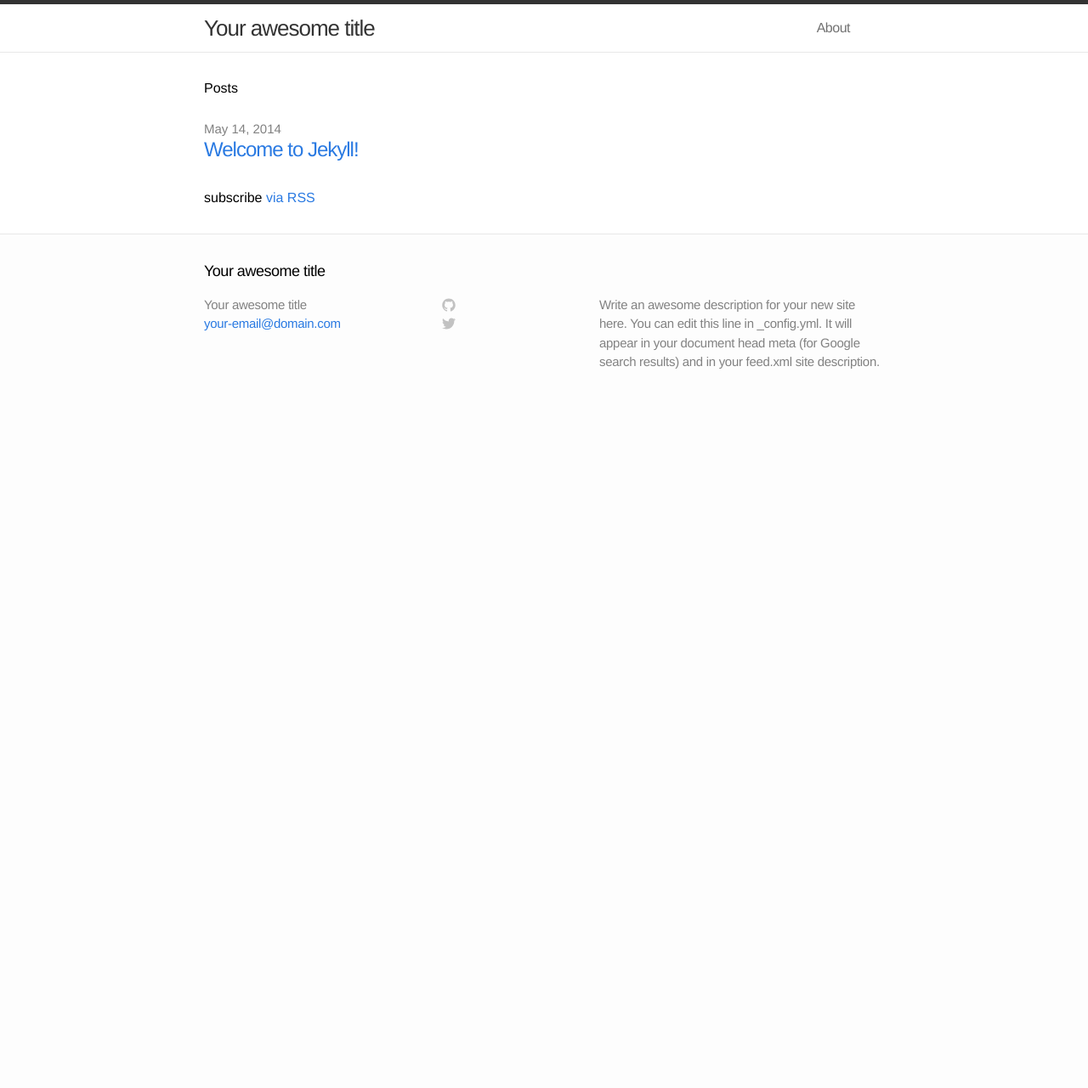
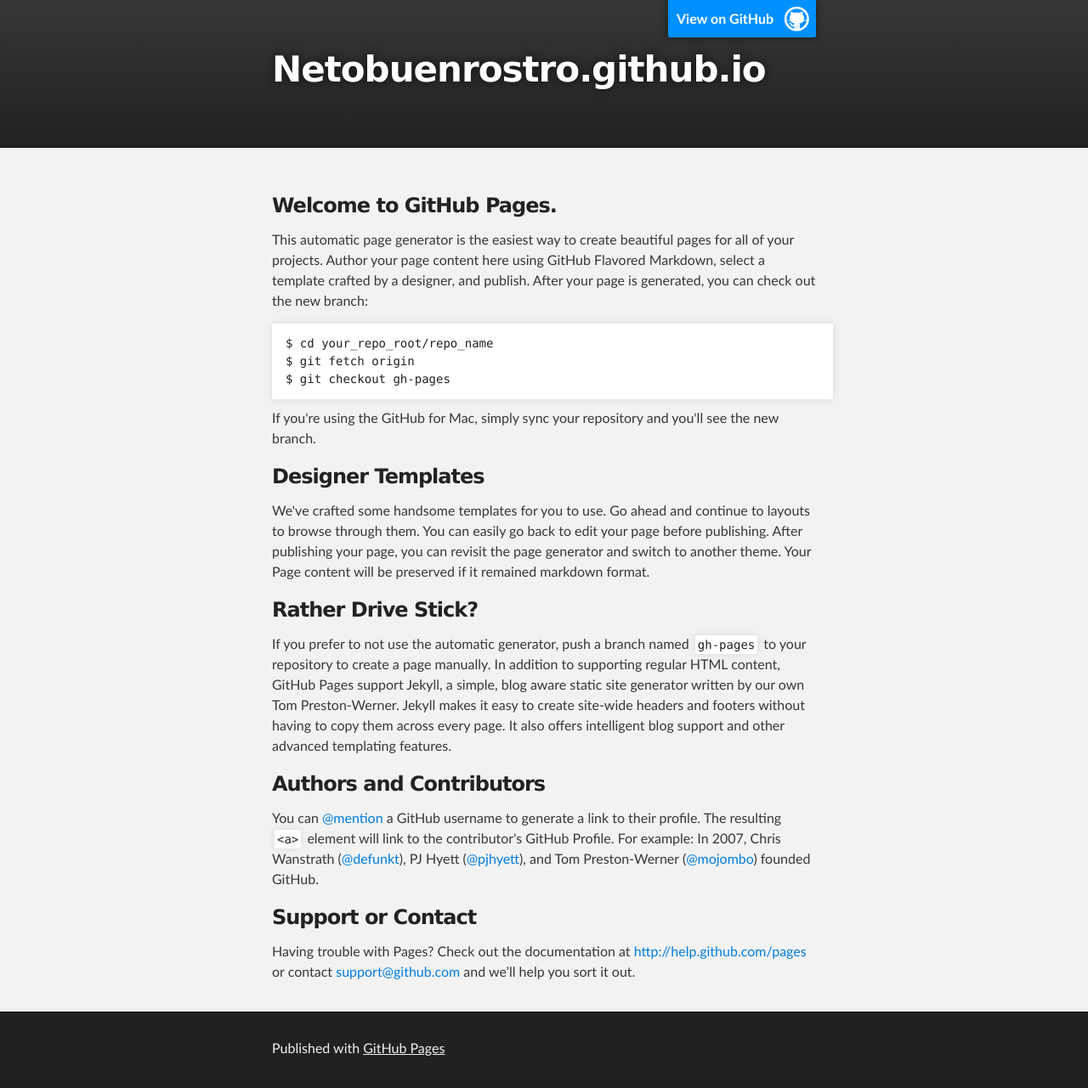
Before and after one commit to NetoBuenrostro/netobuenrostro.github.io, a Jekyll site: the page index.html, which Jekyll copies as it is, in a window 1280 px wide. Shown: the whole page at 85% size. Built offline with Jekyll 4.4.1, drawn with Linux system fonts in a browser that asks for light colours; before the commit the page ends 900 px from its top, so only the background shows below that.

Commit message:
Replace master branch with page content via GitHub

```diff
--- a/index.html
+++ b/index.html
@@ -1,20 +1,74 @@
----
-layout: default
----
+<!DOCTYPE html>
+<html>
 
-<div class="home">
+  <head>
+    <meta charset='utf-8' />
+    <meta http-equiv="X-UA-Compatible" content="chrome=1" />
+    <meta name="description" content="Netobuenrostro.github.io : " />
 
-  <h1>Posts</h1>
+    <link rel="stylesheet" type="text/css" media="screen" href="stylesheets/stylesheet.css">
 
-  <ul class="posts">
-    {% for post in site.posts %}
-      <li>
-        <span class="post-date">{{ post.date | date: "%b %-d, %Y" }}</span>
-        <a class="post-link" href="{{ post.url | prepend: site.baseurl }}">{{ post.title }}</a>
-      </li>
-    {% endfor %}
-  </ul>
+    <title>Netobuenrostro.github.io</title>
+  </head>
 
-  <p class="rss-subscribe">subscribe <a href="{{ "/feed.xml" | prepend: site.baseurl }}">via RSS</a></p>
+  <body>
 
-</div>
+    <!-- HEADER -->
+    <div id="header_wrap" class="outer">
+        <header class="inner">
+          <a id="forkme_banner" href="https://github.com/NetoBuenrostro">View on GitHub</a>
+
+          <h1 id="project_title">Netobuenrostro.github.io</h1>
+          <h2 id="project_tagline"></h2>
+
+        </header>
+    </div>
+
+    <!-- MAIN CONTENT -->
+    <div id="main_content_wrap" class="outer">
+      <section id="main_content" class="inner">
+        <h3>
+<a name="welcome-to-github-pages" class="anchor" href="#welcome-to-github-pages"><span class="octicon octicon-link"></span></a>Welcome to GitHub Pages.</h3>
+
+<p>This automatic page generator is the easiest way to create beautiful pages for all of your projects. Author your page content here using GitHub Flavored Markdown, select a template crafted by a designer, and publish. After your page is generated, you can check out the new branch:</p>
+
+<pre><code>$ cd your_repo_root/repo_name
+$ git fetch origin
+$ git checkout gh-pages
+</code></pre>
+
+<p>If you're using the GitHub for Mac, simply sync your repository and you'll see the new branch.</p>
+
+<h3>
+<a name="designer-templates" class="anchor" href="#designer-templates"><span class="octicon octicon-link"></span></a>Designer Templates</h3>
+
+<p>We've crafted some handsome templates for you to use. Go ahead and continue to layouts to browse through them. You can easily go back to edit your page before publishing. After publishing your page, you can revisit the page generator and switch to another theme. Your Page content will be preserved if it remained markdown format.</p>
+
+<h3>
+<a name="rather-drive-stick" class="anchor" href="#rather-drive-stick"><span class="octicon octicon-link"></span></a>Rather Drive Stick?</h3>
+
+<p>If you prefer to not use the automatic generator, push a branch named <code>gh-pages</code> to your repository to create a page manually. In addition to supporting regular HTML content, GitHub Pages support Jekyll, a simple, blog aware static site generator written by our own Tom Preston-Werner. Jekyll makes it easy to create site-wide headers and footers without having to copy them across every page. It also offers intelligent blog support and other advanced templating features.</p>
+
+<h3>
+<a name="authors-and-contributors" class="anchor" href="#authors-and-contributors"><span class="octicon octicon-link"></span></a>Authors and Contributors</h3>
+
+<p>You can <a href="https://github.com/blog/821" class="user-mention">@mention</a> a GitHub username to generate a link to their profile. The resulting <code>&lt;a&gt;</code> element will link to the contributor's GitHub Profile. For example: In 2007, Chris Wanstrath (<a href="https://github.com/defunkt" class="user-mention">@defunkt</a>), PJ Hyett (<a href="https://github.com/pjhyett" class="user-mention">@pjhyett</a>), and Tom Preston-Werner (<a href="https://github.com/mojombo" class="user-mention">@mojombo</a>) founded GitHub.</p>
+
+<h3>
+<a name="support-or-contact" class="anchor" href="#support-or-contact"><span class="octicon octicon-link"></span></a>Support or Contact</h3>
+
+<p>Having trouble with Pages? Check out the documentation at <a href="http://help.github.com/pages">http://help.github.com/pages</a> or contact <a href="mailto:support@github.com">support@github.com</a> and we’ll help you sort it out.</p>
+      </section>
+    </div>
+
+    <!-- FOOTER  -->
+    <div id="footer_wrap" class="outer">
+      <footer class="inner">
+        <p>Published with <a href="http://pages.github.com">GitHub Pages</a></p>
+      </footer>
+    </div>
+
+
+
+  </body>
+</html>
--- /dev/null
+++ b/javascripts/main.js
@@ -0,0 +1 @@
+console.log('This would be the main JS file.');
--- /dev/null
+++ b/stylesheets/pygment_trac.css
@@ -0,0 +1,70 @@
+.highlight .hll { background-color: #ffffcc }
+.highlight  { background: #f0f3f3; }
+.highlight .c { color: #0099FF; font-style: italic } /* Comment */
+.highlight .err { color: #AA0000; background-color: #FFAAAA } /* Error */
+.highlight .k { color: #006699; font-weight: bold } /* Keyword */
+.highlight .o { color: #555555 } /* Operator */
+.highlight .cm { color: #0099FF; font-style: italic } /* Comment.Multiline */
+.highlight .cp { color: #009999 } /* Comment.Preproc */
+.highlight .c1 { color: #0099FF; font-style: italic } /* Comment.Single */
+.highlight .cs { color: #0099FF; font-weight: bold; font-style: italic } /* Comment.Special */
+.highlight .gd { background-color: #FFCCCC; border: 1px solid #CC0000 } /* Generic.Deleted */
+.highlight .ge { font-style: italic } /* Generic.Emph */
+.highlight .gr { color: #FF0000 } /* Generic.Error */
+.highlight .gh { color: #003300; font-weight: bold } /* Generic.Heading */
+.highlight .gi { background-color: #CCFFCC; border: 1px solid #00CC00 } /* Generic.Inserted */
+.highlight .go { color: #AAAAAA } /* Generic.Output */
+.highlight .gp { color: #000099; font-weight: bold } /* Generic.Prompt */
+.highlight .gs { font-weight: bold } /* Generic.Strong */
+.highlight .gu { color: #003300; font-weight: bold } /* Generic.Subheading */
+.highlight .gt { color: #99CC66 } /* Generic.Traceback */
+.highlight .kc { color: #006699; font-weight: bold } /* Keyword.Constant */
+.highlight .kd { color: #006699; font-weight: bold } /* Keyword.Declaration */
+.highlight .kn { color: #006699; font-weight: bold } /* Keyword.Namespace */
+.highlight .kp { color: #006699 } /* Keyword.Pseudo */
+.highlight .kr { color: #006699; font-weight: bold } /* Keyword.Reserved */
+.highlight .kt { color: #007788; font-weight: bold } /* Keyword.Type */
+.highlight .m { color: #FF6600 } /* Literal.Number */
+.highlight .s { color: #CC3300 } /* Literal.String */
+.highlight .na { color: #330099 } /* Name.Attribute */
+.highlight .nb { color: #336666 } /* Name.Builtin */
+.highlight .nc { color: #00AA88; font-weight: bold } /* Name.Class */
+.highlight .no { color: #336600 } /* Name.Constant */
+.highlight .nd { color: #9999FF } /* Name.Decorator */
+.highlight .ni { color: #999999; font-weight: bold } /* Name.Entity */
+.highlight .ne { color: #CC0000; font-weight: bold } /* Name.Exception */
+.highlight .nf { color: #CC00FF } /* Name.Function */
+.highlight .nl { color: #9999FF } /* Name.Label */
+.highlight .nn { color: #00CCFF; font-weight: bold } /* Name.Namespace */
+.highlight .nt { color: #330099; font-weight: bold } /* Name.Tag */
+.highlight .nv { color: #003333 } /* Name.Variable */
+.highlight .ow { color: #000000; font-weight: bold } /* Operator.Word */
+.highlight .w { color: #bbbbbb } /* Text.Whitespace */
+.highlight .mf { color: #FF6600 } /* Literal.Number.Float */
+.highlight .mh { color: #FF6600 } /* Literal.Number.Hex */
+.highlight .mi { color: #FF6600 } /* Literal.Number.Integer */
+.highlight .mo { color: #FF6600 } /* Literal.Number.Oct */
+.highlight .sb { color: #CC3300 } /* Literal.String.Backtick */
+.highlight .sc { color: #CC3300 } /* Literal.String.Char */
+.highlight .sd { color: #CC3300; font-style: italic } /* Literal.String.Doc */
+.highlight .s2 { color: #CC3300 } /* Literal.String.Double */
+.highlight .se { color: #CC3300; font-weight: bold } /* Literal.String.Escape */
+.highlight .sh { color: #CC3300 } /* Literal.String.Heredoc */
+.highlight .si { color: #AA0000 } /* Literal.String.Interpol */
+.highlight .sx { color: #CC3300 } /* Literal.String.Other */
+.highlight .sr { color: #33AAAA } /* Literal.String.Regex */
+.highlight .s1 { color: #CC3300 } /* Literal.String.Single */
+.highlight .ss { color: #FFCC33 } /* Literal.String.Symbol */
+.highlight .bp { color: #336666 } /* Name.Builtin.Pseudo */
+.highlight .vc { color: #003333 } /* Name.Variable.Class */
+.highlight .vg { color: #003333 } /* Name.Variable.Global */
+.highlight .vi { color: #003333 } /* Name.Variable.Instance */
+.highlight .il { color: #FF6600 } /* Literal.Number.Integer.Long */
+
+.type-csharp .highlight .k { color: #0000FF }
+.type-csharp .highlight .kt { color: #0000FF }
+.type-csharp .highlight .nf { color: #000000; font-weight: normal }
+.type-csharp .highlight .nc { color: #2B91AF }
+.type-csharp .highlight .nn { color: #000000 }
+.type-csharp .highlight .s { color: #A31515 }
+.type-csharp .highlight .sc { color: #A31515 }
--- /dev/null
+++ b/stylesheets/stylesheet.css
@@ -0,0 +1,423 @@
+/*******************************************************************************
+Slate Theme for GitHub Pages
+by Jason Costello, @jsncostello
+*******************************************************************************/
+
+@import url(pygment_trac.css);
+
+/*******************************************************************************
+MeyerWeb Reset
+*******************************************************************************/
+
+html, body, div, span, applet, object, iframe,
+h1, h2, h3, h4, h5, h6, p, blockquote, pre,
+a, abbr, acronym, address, big, cite, code,
+del, dfn, em, img, ins, kbd, q, s, samp,
+small, strike, strong, sub, sup, tt, var,
+b, u, i, center,
+dl, dt, dd, ol, ul, li,
+fieldset, form, label, legend,
+table, caption, tbody, tfoot, thead, tr, th, td,
+article, aside, canvas, details, embed,
+figure, figcaption, footer, header, hgroup,
+menu, nav, output, ruby, section, summary,
+time, mark, audio, video {
+  margin: 0;
+  padding: 0;
+  border: 0;
+  font: inherit;
+  vertical-align: baseline;
+}
+
+/* HTML5 display-role reset for older browsers */
+article, aside, details, figcaption, figure,
+footer, header, hgroup, menu, nav, section {
+  display: block;
+}
+
+ol, ul {
+  list-style: none;
+}
+
+table {
+  border-collapse: collapse;
+  border-spacing: 0;
+}
+
+/*******************************************************************************
+Theme Styles
+*******************************************************************************/
+
+body {
+  box-sizing: border-box;
+  color:#373737;
+  background: #212121;
+  font-size: 16px;
+  font-family: 'Myriad Pro', Calibri, Helvetica, Arial, sans-serif;
+  line-height: 1.5;
+  -webkit-font-smoothing: antialiased;
+}
+
+h1, h2, h3, h4, h5, h6 {
+  margin: 10px 0;
+  font-weight: 700;
+  color:#222222;
+  font-family: 'Lucida Grande', 'Calibri', Helvetica, Arial, sans-serif;
+  letter-spacing: -1px;
+}
+
+h1 {
+  font-size: 36px;
+  font-weight: 700;
+}
+
+h2 {
+  padding-bottom: 10px;
+  font-size: 32px;
+  background: url('../images/bg_hr.png') repeat-x bottom;
+}
+
+h3 {
+  font-size: 24px;
+}
+
+h4 {
+  font-size: 21px;
+}
+
+h5 {
+  font-size: 18px;
+}
+
+h6 {
+  font-size: 16px;
+}
+
+p {
+  margin: 10px 0 15px 0;
+}
+
+footer p {
+  color: #f2f2f2;
+}
+
+a {
+  text-decoration: none;
+  color: #007edf;
+  text-shadow: none;
+
+  transition: color 0.5s ease;
+  transition: text-shadow 0.5s ease;
+  -webkit-transition: color 0.5s ease;
+  -webkit-transition: text-shadow 0.5s ease;
+  -moz-transition: color 0.5s ease;
+  -moz-transition: text-shadow 0.5s ease;
+  -o-transition: color 0.5s ease;
+  -o-transition: text-shadow 0.5s ease;
+  -ms-transition: color 0.5s ease;
+  -ms-transition: text-shadow 0.5s ease;
+}
+
+a:hover, a:focus {text-decoration: underline;}
+
+footer a {
+  color: #F2F2F2;
+  text-decoration: underline;
+}
+
+em {
+  font-style: italic;
+}
+
+strong {
+  font-weight: bold;
+}
+
+img {
+  position: relative;
+  margin: 0 auto;
+  max-width: 739px;
+  padding: 5px;
+  margin: 10px 0 10px 0;
+  border: 1px solid #ebebeb;
+
+  box-shadow: 0 0 5px #ebebeb;
+  -webkit-box-shadow: 0 0 5px #ebebeb;
+  -moz-box-shadow: 0 0 5px #ebebeb;
+  -o-box-shadow: 0 0 5px #ebebeb;
+  -ms-box-shadow: 0 0 5px #ebebeb;
+}
+
+p img {
+  display: inline;
+  margin: 0;
+  padding: 0;
+  vertical-align: middle;
+  text-align: center;
+  border: none;
+}
+
+pre, code {
+  width: 100%;
+  color: #222;
+  background-color: #fff;
+
+  font-family: Monaco, "Bitstream Vera Sans Mono", "Lucida Console", Terminal, monospace;
+  font-size: 14px;
+
+  border-radius: 2px;
+  -moz-border-radius: 2px;
+  -webkit-border-radius: 2px;
+}
+
+pre {
+  width: 100%;
+  padding: 10px;
+  box-shadow: 0 0 10px rgba(0,0,0,.1);
+  overflow: auto;
+}
+
+code {
+  padding: 3px;
+  margin: 0 3px;
+  box-shadow: 0 0 10px rgba(0,0,0,.1);
+}
+
+pre code {
+  display: block;
+  box-shadow: none;
+}
+
+blockquote {
+  color: #666;
+  margin-bottom: 20px;
+  padding: 0 0 0 20px;
+  border-left: 3px solid #bbb;
+}
+
+
+ul, ol, dl {
+  margin-bottom: 15px
+}
+
+ul {
+  list-style: inside;
+  padding-left: 20px;
+}
+
+ol {
+  list-style: decimal inside;
+  padding-left: 20px;
+}
+
+dl dt {
+  font-weight: bold;
+}
+
+dl dd {
+  padding-left: 20px;
+  font-style: italic;
+}
+
+dl p {
+  padding-left: 20px;
+  font-style: italic;
+}
+
+hr {
+  height: 1px;
+  margin-bottom: 5px;
+  border: none;
+  background: url('../images/bg_hr.png') repeat-x center;
+}
+
+table {
+  border: 1px solid #373737;
+  margin-bottom: 20px;
+  text-align: left;
+ }
+
+th {
+  font-family: 'Lucida Grande', 'Helvetica Neue', Helvetica, Arial, sans-serif;
+  padding: 10px;
+  background: #373737;
+  color: #fff;
+ }
+
+td {
+  padding: 10px;
+  border: 1px solid #373737;
+ }
+
+form {
+  background: #f2f2f2;
+  padding: 20px;
+}
+
+/*******************************************************************************
+Full-Width Styles
+*******************************************************************************/
+
+.outer {
+  width: 100%;
+}
+
+.inner {
+  position: relative;
+  max-width: 640px;
+  padding: 20px 10px;
+  margin: 0 auto;
+}
+
+#forkme_banner {
+  display: block;
+  position: absolute;
+  top:0;
+  right: 10px;
+  z-index: 10;
+  padding: 10px 50px 10px 10px;
+  color: #fff;
+  background: url('../images/blacktocat.png') #0090ff no-repeat 95% 50%;
+  font-weight: 700;
+  box-shadow: 0 0 10px rgba(0,0,0,.5);
+  border-bottom-left-radius: 2px;
+  border-bottom-right-radius: 2px;
+}
+
+#header_wrap {
+  background: #212121;
+  background: -moz-linear-gradient(top, #373737, #212121);
+  background: -webkit-linear-gradient(top, #373737, #212121);
+  background: -ms-linear-gradient(top, #373737, #212121);
+  background: -o-linear-gradient(top, #373737, #212121);
+  background: linear-gradient(top, #373737, #212121);
+}
+
+#header_wrap .inner {
+  padding: 50px 10px 30px 10px;
+}
+
+#project_title {
+  margin: 0;
+  color: #fff;
+  font-size: 42px;
+  font-weight: 700;
+  text-shadow: #111 0px 0px 10px;
+}
+
+#project_tagline {
+  color: #fff;
+  font-size: 24px;
+  font-weight: 300;
+  background: none;
+  text-shadow: #111 0px 0px 10px;
+}
+
+#downloads {
+  position: absolute;
+  width: 210px;
+  z-index: 10;
+  bottom: -40px;
+  right: 0;
+  height: 70px;
+  background: url('../images/icon_download.png') no-repeat 0% 90%;
+}
+
+.zip_download_link {
+  display: block;
+  float: right;
+  width: 90px;
+  height:70px;
+  text-indent: -5000px;
+  overflow: hidden;
+  background: url(../images/sprite_download.png) no-repeat bottom left;
+}
+
+.tar_download_link {
+  display: block;
+  float: right;
+  width: 90px;
+  height:70px;
+  text-indent: -5000px;
+  overflow: hidden;
+  background: url(../images/sprite_download.png) no-repeat bottom right;
+  margin-left: 10px;
+}
+
+.zip_download_link:hover {
+  background: url(../images/sprite_download.png) no-repeat top left;
+}
+
+.tar_download_link:hover {
+  background: url(../images/sprite_download.png) no-repeat top right;
+}
+
+#main_content_wrap {
+  background: #f2f2f2;
+  border-top: 1px solid #111;
+  border-bottom: 1px solid #111;
+}
+
+#main_content {
+  padding-top: 40px;
+}
+
+#footer_wrap {
+  background: #212121;
+}
+
+
+
+/*******************************************************************************
+Small Device Styles
+*******************************************************************************/
+
+@media screen and (max-width: 480px) {
+  body {
+    font-size:14px;
+  }
+
+  #downloads {
+    display: none;
+  }
+
+  .inner {
+    min-width: 320px;
+    max-width: 480px;
+  }
+
+  #project_title {
+  font-size: 32px;
+  }
+
+  h1 {
+    font-size: 28px;
+  }
+
+  h2 {
+    font-size: 24px;
+  }
+
+  h3 {
+    font-size: 21px;
+  }
+
+  h4 {
+    font-size: 18px;
+  }
+
+  h5 {
+    font-size: 14px;
+  }
+
+  h6 {
+    font-size: 12px;
+  }
+
+  code, pre {
+    min-width: 320px;
+    max-width: 480px;
+    font-size: 11px;
+  }
+
+}
```
Also changed, not shown: params.json (added, +1 -0 lines), images/bg_hr.png (added), images/blacktocat.png (added), images/icon_download.png (added), images/sprite_download.png (added).
